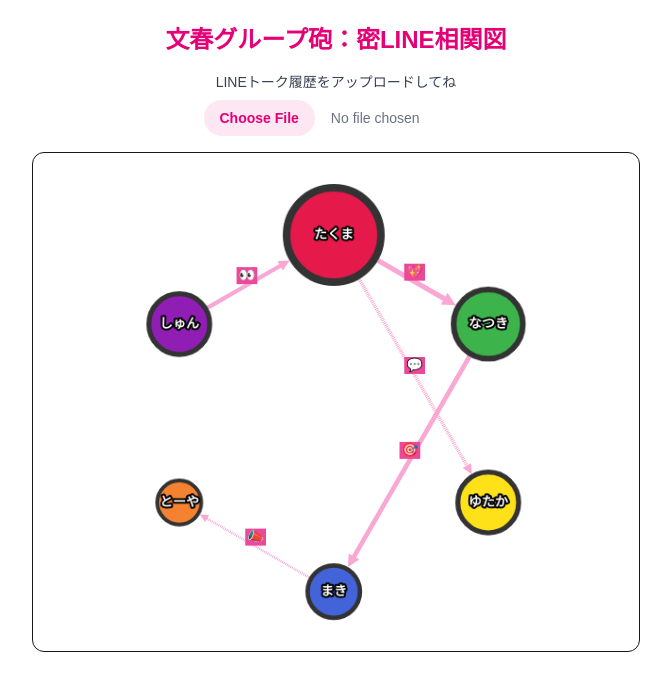
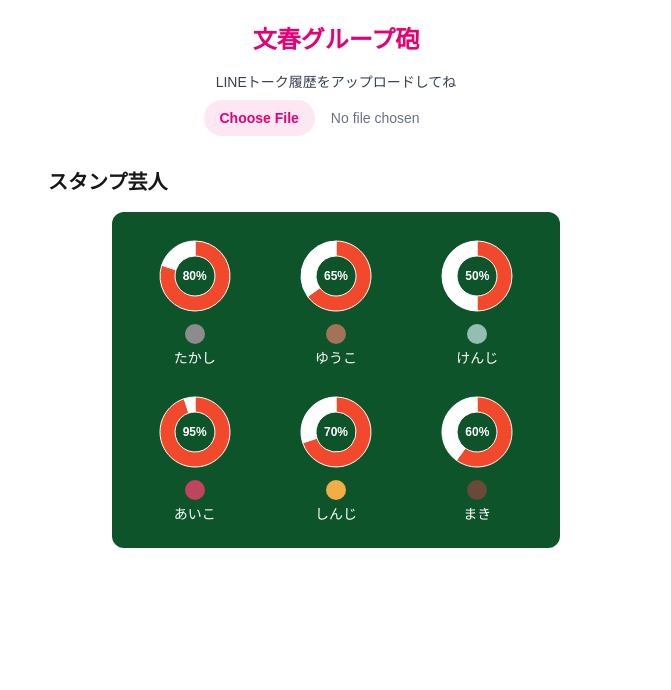
Before and after one commit to hato-taka/line-group-analyzer, a Next.js app: page / in a window 1280 px wide. Shown: the top 690 px of the page, without its empty margins (304-975 px from the left). Built offline with nearby package versions, Linux system fonts and the light colour scheme.

Commit message:
依存関係にrechartsを追加し、スタンプ率を表示する新しいStampRateChartコンポーネントを作成

```diff
--- a/package.json
+++ b/package.json
@@ -12,7 +12,8 @@
     "cytoscape": "^3.32.0",
     "next": "15.3.1",
     "react": "^19.0.0",
-    "react-dom": "^19.0.0"
+    "react-dom": "^19.0.0",
+    "recharts": "^2.15.3"
   },
   "devDependencies": {
     "@eslint/eslintrc": "^3",
--- a/src/app/page.tsx
+++ b/src/app/page.tsx
@@ -1,11 +1,12 @@
 // app/page.tsx
-'use client';
+"use client";
 
-import React, { useState } from 'react';
-import { Graph } from '@/components/Graph';
-import { DebugLog } from '@/components/DebugLog';
-import { UploadForm } from '@/components/UploadForm';
-import { getDummyElements } from '@/lib/analyzer';
+import React, { useState } from "react";
+import { Graph } from "@/components/Graph";
+import { DebugLog } from "@/components/DebugLog";
+import { UploadForm } from "@/components/UploadForm";
+import { getDummyElements } from "@/lib/analyzer";
+import StampRateChart from "@/components/StampRateChart";
 
 export default function Home() {
   const [elements, setElements] = useState(getDummyElements());
@@ -13,13 +14,18 @@
   return (
     <main className="max-w-screen-sm mx-auto px-4 py-6">
       <h1 className="text-2xl font-bold text-center mb-4 text-pink-600">
-        文春グループ砲：密LINE相関図
+        文春グループ砲
       </h1>
 
       <UploadForm onParse={() => setElements(getDummyElements())} />
 
-      <div className="w-full h-[500px] border rounded-xl overflow-hidden mt-4">
+      {/* <div className="w-full h-[500px] border rounded-xl overflow-hidden mt-4">
         <Graph elements={elements} />
+      </div> */}
+
+      <div className="p-4">
+        <h1 className="text-xl font-bold mb-4">スタンプ芸人</h1>
+        <StampRateChart />
       </div>
 
       <DebugLog data={JSON.stringify(elements, null, 2)} />
--- /dev/null
+++ b/src/components/StampRateChart.tsx
@@ -0,0 +1,60 @@
+import { PieChart, Pie, Cell, ResponsiveContainer } from 'recharts';
+
+const COLORS = ['#F2482C', '#FFFFFF'];
+const USER_COLORS = ['#8C8C8C', '#A27358', '#92BFB1', '#C24360', '#F4AC45', '#694A38'];
+
+type UserData = {
+  name: string;
+  stampRate: number;
+};
+
+const data: UserData[] = [
+  { name: 'たかし', stampRate: 0.80 },
+  { name: 'ゆうこ', stampRate: 0.65 },
+  { name: 'けんじ', stampRate: 0.50 },
+  { name: 'あいこ', stampRate: 0.95 },
+  { name: 'しんじ', stampRate: 0.70 },
+  { name: 'まき', stampRate: 0.60 },
+];
+
+const StampDonutChart = () => {
+  return (
+    <div className="grid grid-cols-3 gap-6 bg-green-900 p-6 rounded-xl w-full max-w-md mx-auto text-white">
+      {data.map((user, index) => (
+        <div key={user.name} className="flex flex-col items-center relative">
+          <div className="relative w-20 h-20">
+            <ResponsiveContainer width="100%" height="100%">
+              <PieChart>
+                <Pie
+                  data={[
+                    { name: 'stamp', value: user.stampRate },
+                    { name: 'other', value: 1 - user.stampRate },
+                  ]}
+                  innerRadius={20}
+                  outerRadius={35}
+                  dataKey="value"
+                  startAngle={90}
+                  endAngle={-270}
+                >
+                  {COLORS.map((color, i) => (
+                    <Cell key={`cell-${i}`} fill={color} />
+                  ))}
+                </Pie>
+              </PieChart>
+            </ResponsiveContainer>
+            <div className="absolute top-1/2 left-1/2 text-xs text-white font-semibold transform -translate-x-1/2 -translate-y-1/2">
+              {(user.stampRate * 100).toFixed(0)}%
+            </div>
+          </div>
+          <div
+            className="w-5 h-5 rounded-full mt-2"
+            style={{ backgroundColor: USER_COLORS[index % USER_COLORS.length] }}
+          />
+          <div className="mt-1 text-sm">{user.name}</div>
+        </div>
+      ))}
+    </div>
+  );
+};
+
+export default StampDonutChart;
```
Also changed, not shown: src/data/sampleData.ts (added), 1 other file (tests, documents, lock files or other folders).
